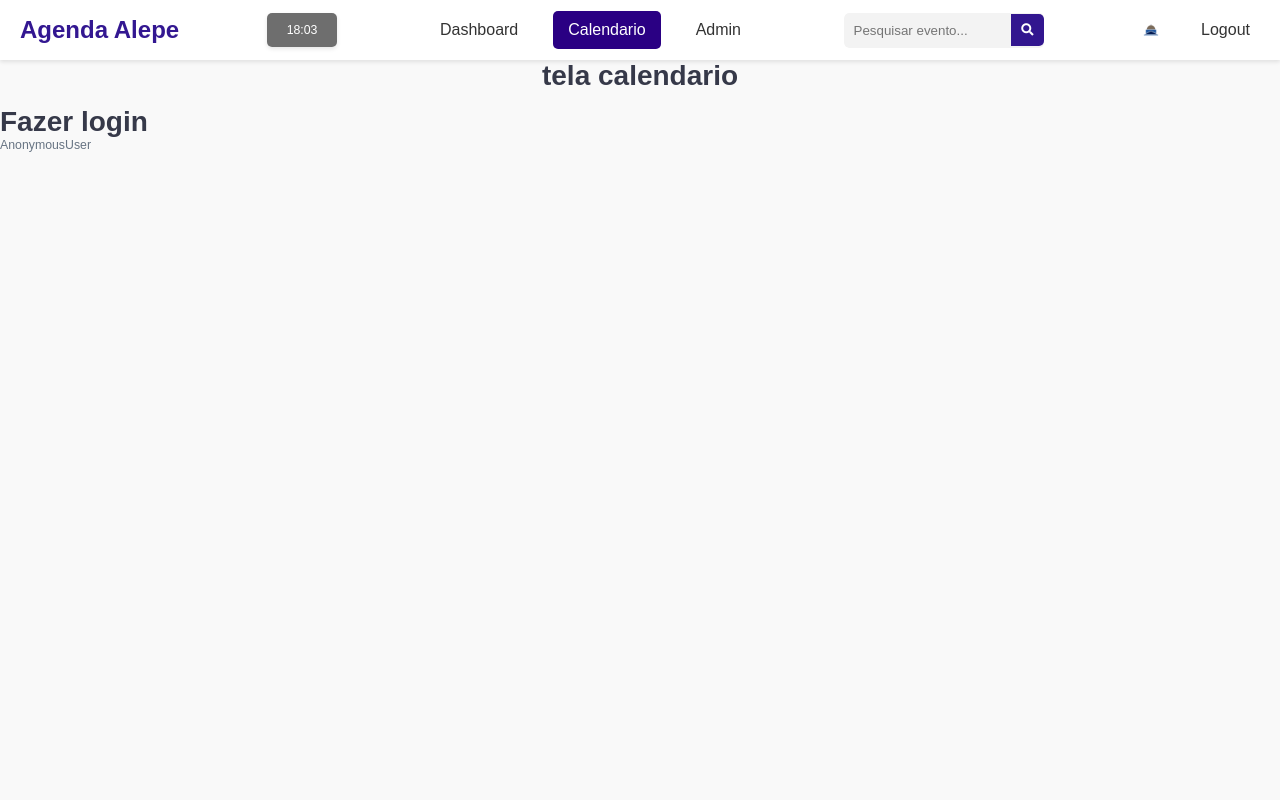
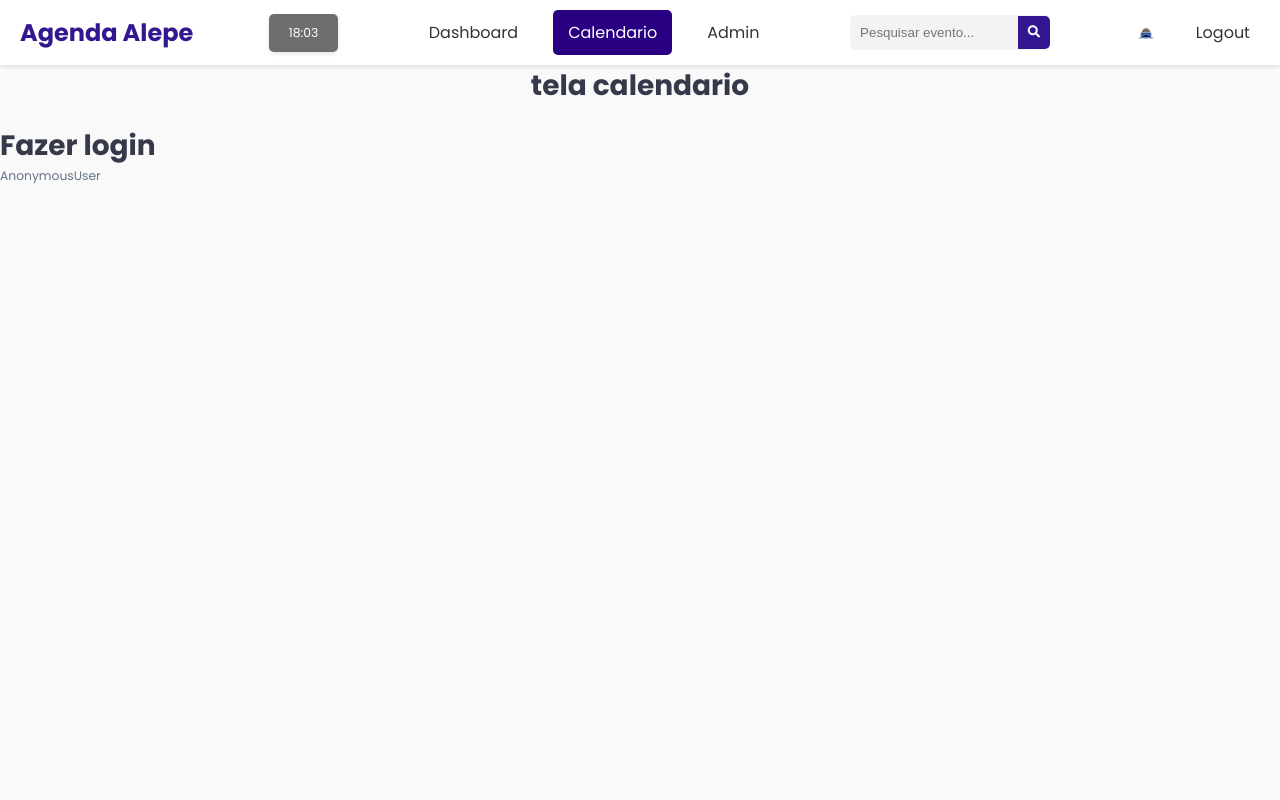
Before and after one commit to Warpedro1/projeto-alepe, a Django app: page / in a window 1280 px wide. Run offline with Django 5.2, Linux system fonts and the light colour scheme.

Commit message:
teste fonte nav calendario

```diff
--- a/templates/calendario/base.html
+++ b/templates/calendario/base.html
@@ -15,9 +15,10 @@
 </head>
 <body>
     <style>
+        @import url('https://fonts.googleapis.com/css2?family=Poppins:wght@300;400;500;600;700;800&display=swap');
         body {
             margin: 0;
-            font-family: Arial, sans-serif;
+            font-family: 'Poppins', sans-serif;
             background-color: #f9f9f9;
         }
         .navbar {
```
